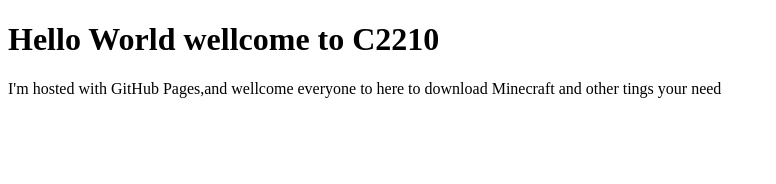
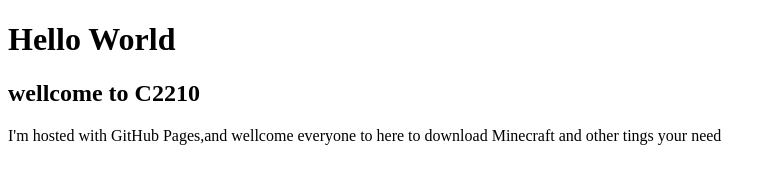
Before and after one commit to chuqi0418/Chuqi.github.io, a plain HTML site: page index.html in a window 1280 px wide. Shown: the whole page, without its empty margins (0-776 px from the left). Drawn offline with Linux system fonts and the light colour scheme.

Commit message:
Update index.html

```diff
--- a/index.html
+++ b/index.html
@@ -1,8 +1,8 @@
 <!DOCTYPE html>
 <html>
 <body>
-<h1>Hello World
-wellcome to C2210</h1>
+<h1>Hello World</h1>
+<h2>wellcome to C2210</h2>
 <p>I'm hosted with GitHub Pages,and wellcome everyone to here to download Minecraft and other tings your need</p>
 </body>
 </html>
```
